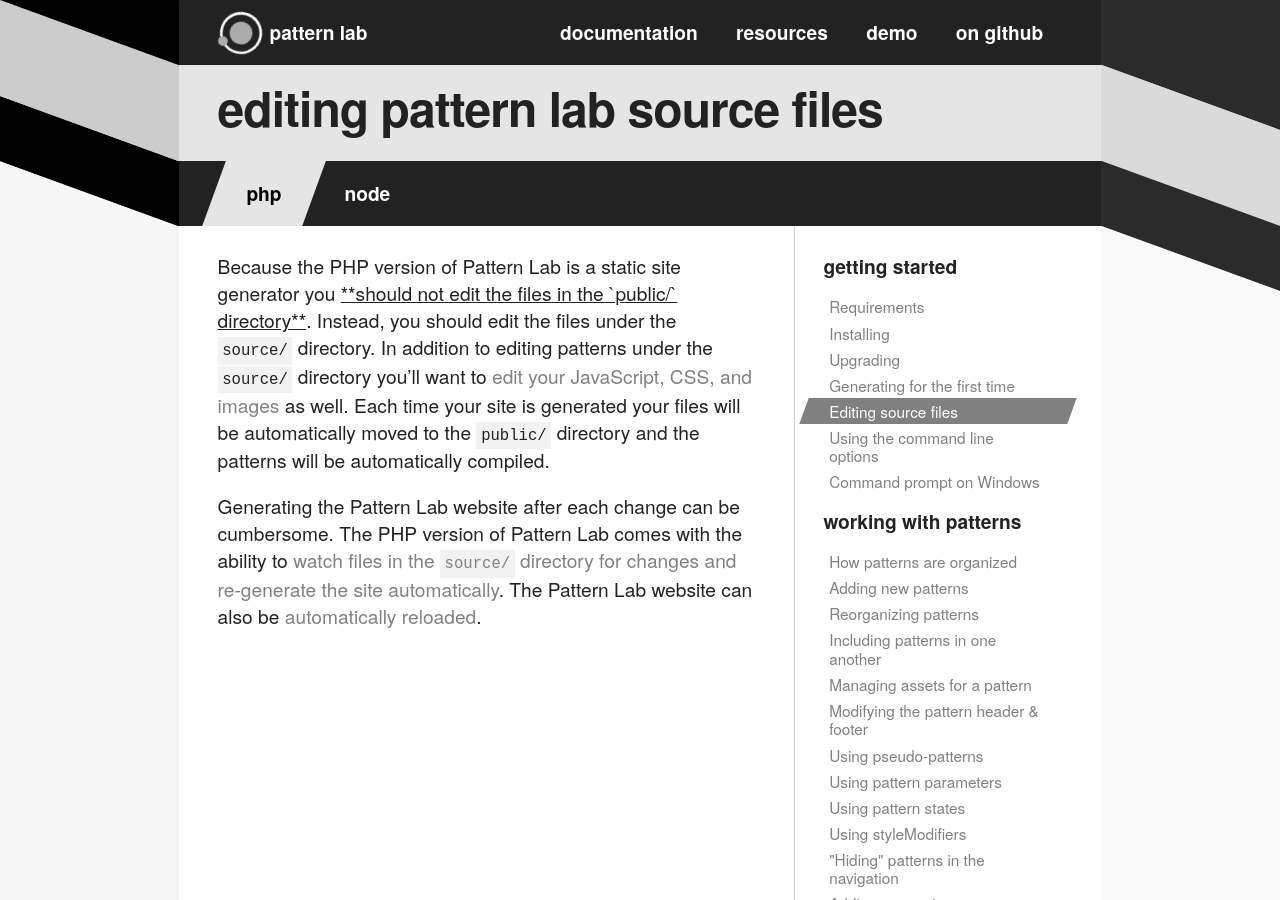
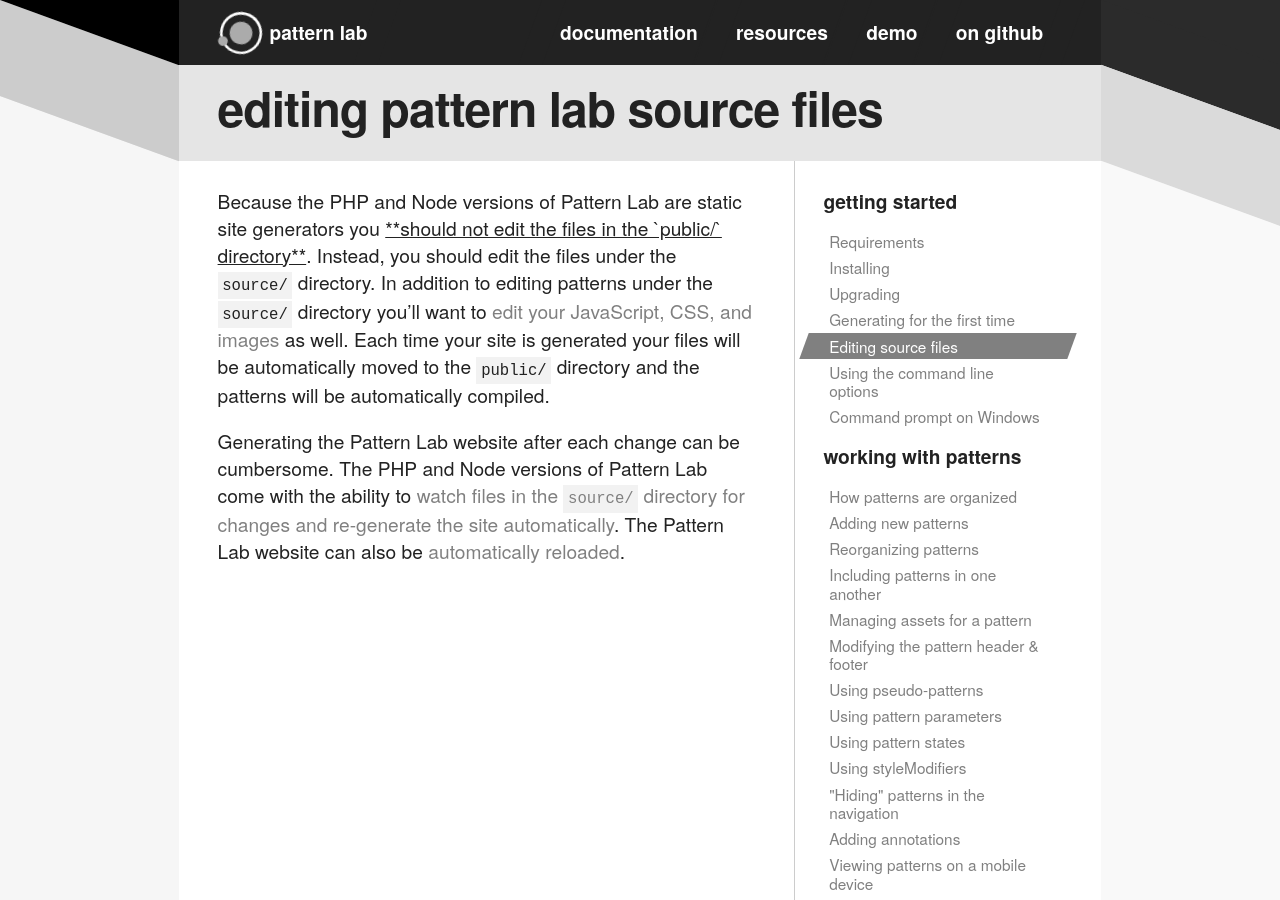
Before and after one commit to pattern-lab/website, a Jekyll site: the page built from patternlabsite/docs/editing-source-files.md, in a window 1280 px wide and 900 px high. Built offline with Jekyll 4.4.1, drawn with Linux system fonts in a browser that asks for light colours; Markdown is read by kramdown in place of the engine named in the settings; comment, search, counter and statistics services are not loaded.

Commit message:
Updated editing-source-files page Unified under one tab - identical text This is part of https://github.com/pattern-lab/patternlab-node/issues/70 for version 1.0.0 release prep

```diff
--- a/patternlabsite/docs/editing-source-files.md
+++ b/patternlabsite/docs/editing-source-files.md
@@ -2,43 +2,8 @@
 layout: docs
 title: Editing Pattern Lab Source Files | Pattern Lab
 heading: Editing Pattern Lab Source Files
-languages:
-- language: php
-- language: node
 ---
 
-<!--- start php -->
+Because the PHP and Node versions of Pattern Lab are static site generators you <u>**should not edit the files in the `public/` directory**</u>. Instead, you should edit the files under the `source/` directory. In addition to editing patterns under the `source/` directory you'll want to [edit your JavaScript, CSS, and images](/docs/pattern-managing-assets.html) as well. Each time your site is generated your files will be automatically moved to the `public/` directory and the patterns will be automatically compiled.
 
-<div class="tab-panel" id="php">
-<h2 class="language-title">php</h2>
-
-{% capture m %}
-
-Because the PHP version of Pattern Lab is a static site generator you <u>**should not edit the files in the `public/` directory**</u>. Instead, you should edit the files under the `source/` directory. In addition to editing patterns under the `source/` directory you'll want to [edit your JavaScript, CSS, and images](/docs/pattern-managing-assets.html) as well. Each time your site is generated your files will be automatically moved to the `public/` directory and the patterns will be automatically compiled.
-
-Generating the Pattern Lab website after each change can be cumbersome. The PHP version of Pattern Lab comes with the ability to [watch files in the `source/` directory for changes and re-generate the site automatically](/docs/advanced-auto-regenerate.html). The Pattern Lab website can also be [automatically reloaded](/docs/advanced-reload-browser.html).
-
-{% endcapture %}
-{{ m | markdownify }}
-
-</div>
-
-<!--- end php -->
-
-<!--- start node -->
-
-<div class="tab-panel" id="node">
-<h2 class="language-title">node</h2>
-
-{% capture m %}
-
-Because the Node version of Pattern Lab is a static site generator you <u>**should not edit the files in the `public/` directory**</u>. Instead, you should edit the files under the `source/` directory. In addition to editing patterns under the `source/` directory you'll want to [edit your JavaScript, CSS, and images](/docs/node/pattern-managing-assets.html) as well. Each time your site is generated your files will be automatically moved to the `public/` directory and the patterns will be automatically compiled.
-
-Generating the Pattern Lab website after each change can be cumbersome. The Node version of Pattern Lab comes with the ability to [watch files in the `source/` directory for changes, re-generate the site automatically, and reload the browser](/docs/node/advanced-auto-reloading-the-browser.html).
-
-{% endcapture %}
-{{ m | markdownify }}
-
-</div>
-
-<!--- end node -->
+Generating the Pattern Lab website after each change can be cumbersome. The PHP and Node versions of Pattern Lab come with the ability to [watch files in the `source/` directory for changes and re-generate the site automatically](/docs/advanced-auto-regenerate.html). The Pattern Lab website can also be [automatically reloaded](/docs/advanced-reload-browser.html).
```
